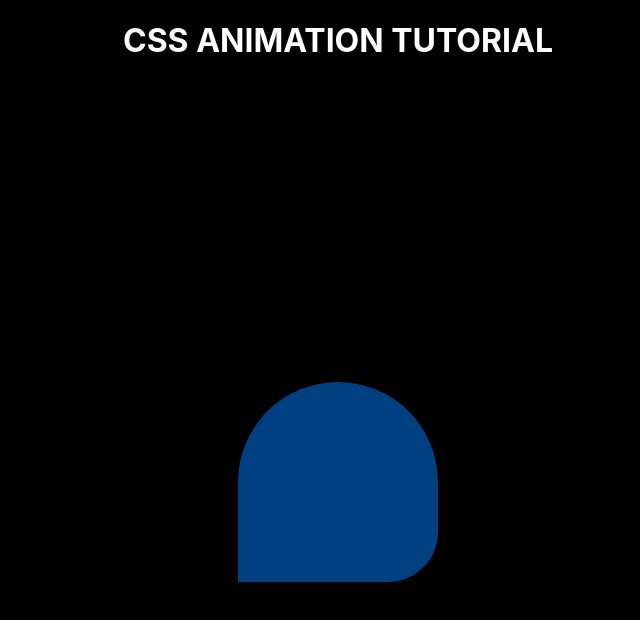
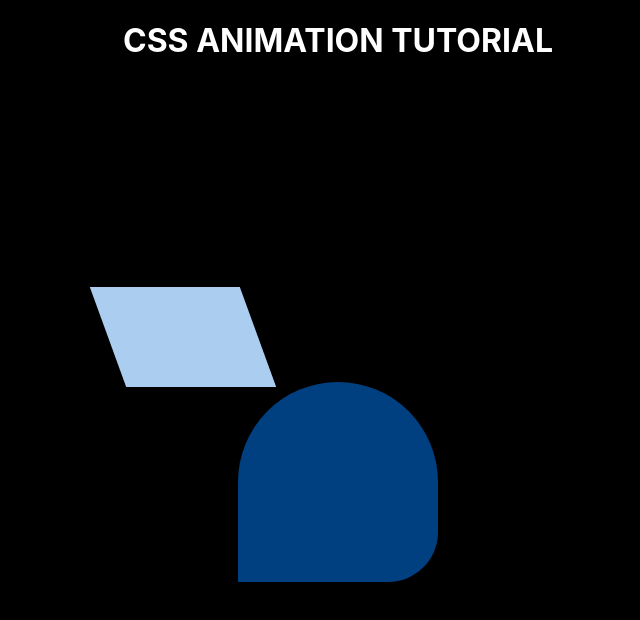
Before and after one commit to joeymariano/Css-Animation-Tutorial, a React (Create React App) app: page / in a window 1280 px wide. Shown: the top 620 px of the page, without its empty margins (302-942 px from the left). Built offline with nearby package versions, Linux system fonts and the light colour scheme.

Commit message:
parallelgram study

```diff
--- a/src/App.js
+++ b/src/App.js
@@ -1,6 +1,7 @@
 import React from 'react';
 import './App.css';
 import CssAniToot from './components/CssAniToot'
+import Parallelogram from './components/Parallelogram'
 
 function App() {
   return (
@@ -9,6 +10,7 @@ function App() {
       <h1>CSS ANIMATION TUTORIAL</h1>
       </header>
       <CssAniToot />
+      <Parallelogram />
     </div>
   );
 }
--- /dev/null
+++ b/src/components/Parallelogram.css
@@ -0,0 +1,9 @@
+.parallelogram {
+ margin:5px 0 5px 20px;
+ width: 150px;
+ height: 100px;
+ -webkit-transform: skew(20deg);
+ -moz-transform: skew(20deg);
+ -o-transform: skew(20deg);
+ background: #abcdef;
+}
--- /dev/null
+++ b/src/components/Parallelogram.js
@@ -0,0 +1,9 @@
+import React from 'react';
+import './Parallelogram.css';
+
+export default function Parallelogram(){
+	return(
+		<div class="parallelogram">
+ 		</div>
+	)
+}
```
